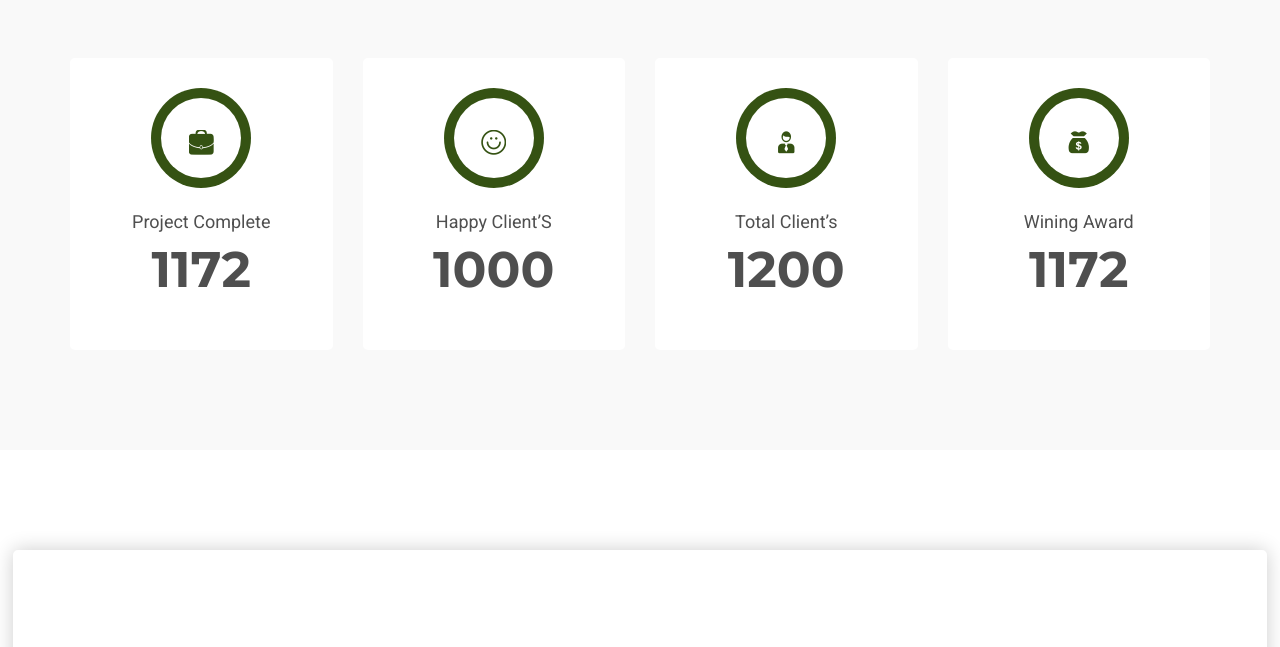
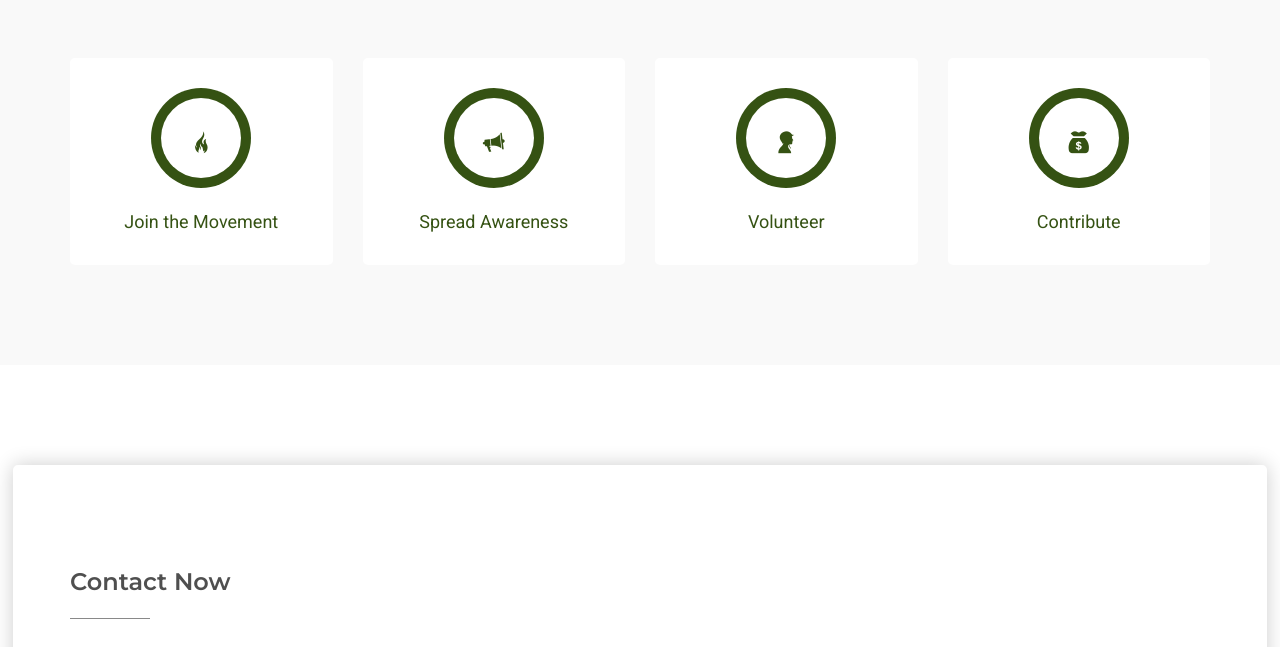
Before and after one commit to mukuldms7/Oreka-Foundation, a plain HTML site: page classic/index.html in a window 1280 px wide. Shown: the part 5680-6327 px from the top of the page. Drawn offline with Linux system fonts and the light colour scheme; some packages are replaced by stand-ins of ours; files whose address does not match are found by name.

Commit message:
join the movement

```diff
--- a/classic/index.html
+++ b/classic/index.html
@@ -616,28 +616,28 @@
                 <div class="col-xs-6 col-sm-6 col-md-3">
                     <div class="count-box wow fadeInUp" data-wow-delay="0.2s">
                         <div class="count-icon">
-                            <i class="icofont icofont-bag-alt"></i>
+                            <i class="icofont icofont-fire-burn"></i>
                         </div>
-                        <span class="count_title">Project Complete</span>
-                        <h2 class="count">1172</h2>
+                        <span class="count_title" style="color: #355213">Join the Movement</span>
+                        <!--<h2 class="count">1172</h2>-->
                     </div>
                 </div>
                 <div class="col-xs-6 col-sm-6 col-md-3">
                     <div class="count-box wow fadeInUp" data-wow-delay="0.4s">
                         <div class="count-icon">
-                            <i class="icofont icofont-emo-simple-smile"></i>
+                            <i class="icofont icofont-mega-phone"></i>
                         </div>
-                        <span class="count_title">Happy Client’S</span>
-                        <h2 class="count">1000</h2>
+                        <span class="count_title" style="color: #355213">Spread Awareness</span>
+                        <!--<h2 class="count">1000</h2>-->
                     </div>
                 </div>
                 <div class="col-xs-6 col-sm-6 col-md-3">
                     <div class="count-box wow fadeInUp" data-wow-delay="0.6s">
                         <div class="count-icon">
-                            <i class="icofont icofont-businessman"></i>
+                            <i class="icofont icofont-military"></i>
                         </div>
-                        <span class="count_title">Total Client’s</span>
-                        <h2 class="count">1200</h2>
+                        <span class="count_title" style="color: #355213">Volunteer</span>
+                        <!--<h2 class="count">1200</h2>-->
                     </div>
                 </div>
                 <div class="col-xs-6 col-sm-6 col-md-3">
@@ -645,8 +645,8 @@
                         <div class="count-icon">
                             <i class="icofont icofont-money"></i>
                         </div>
-                        <span class="count_title">Wining Award</span>
-                        <h2 class="count">1172</h2>
+                        <span class="count_title" style="color: #355213">Contribute</span>
+                        <!--<h2 class="count">1172</h2>-->
                     </div>
                 </div>
             </div>
```
